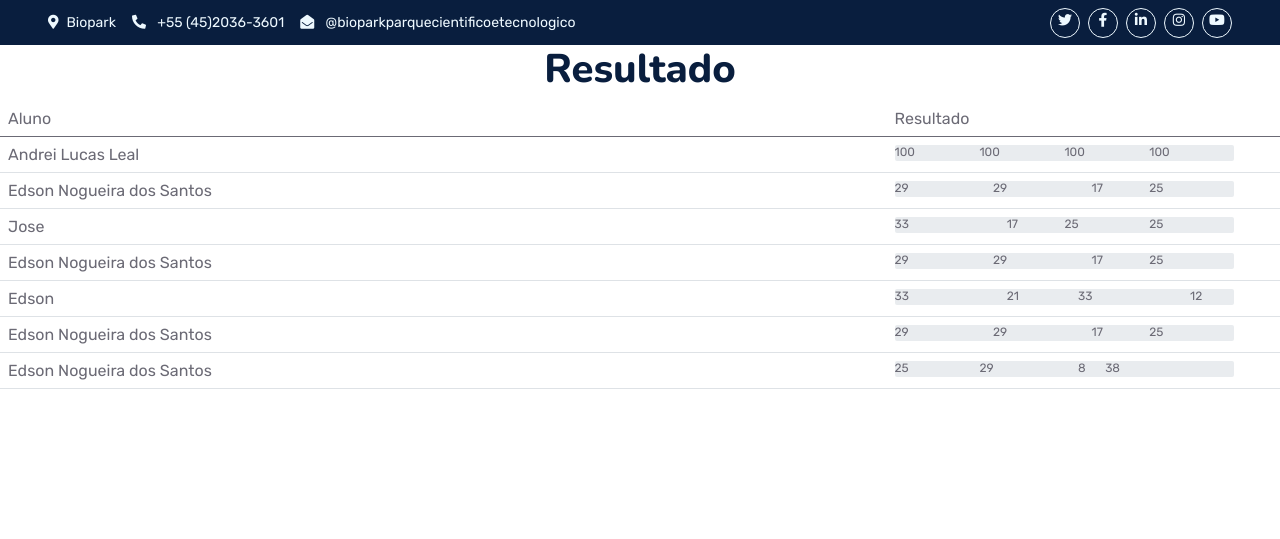
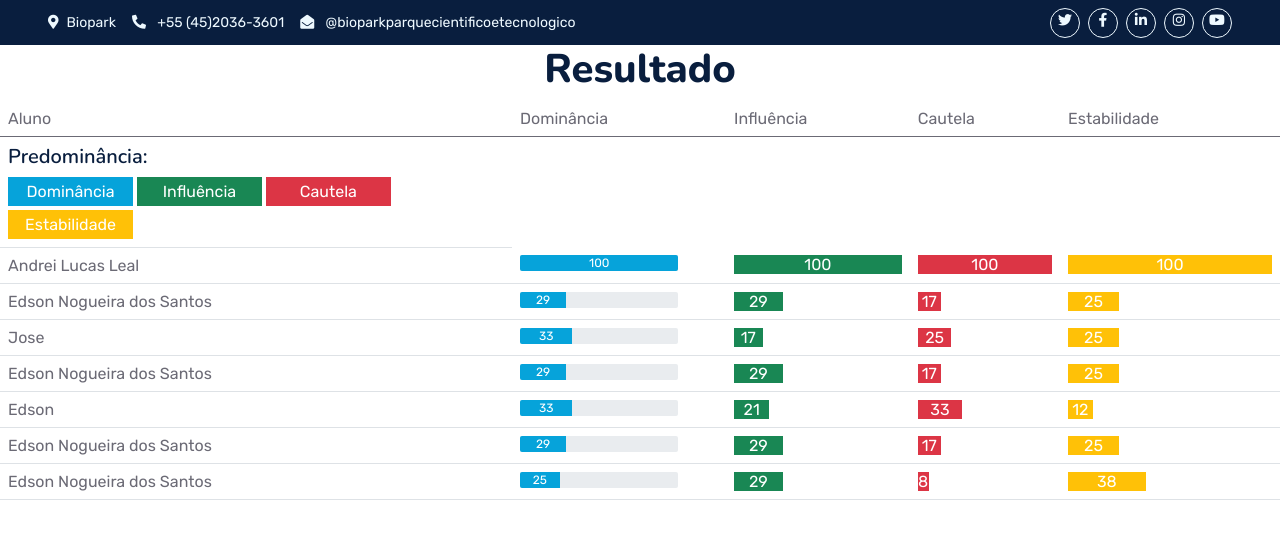
Before and after one commit to edsonsantos59/projeto5, a Django app: page /resultado/ in a window 1280 px wide. Shown: the top 539 px of the page. Run offline with Django 4.2, Linux system fonts and the light colour scheme; a user stored in the database is signed in; data comes from the database, SQL or seed files in the repository; both versions use the stored data as it was after the commit; some libraries are stand-ins or nearby versions.

Commit message:
Ajustes Tela Resultados

```diff
--- a/projeto5/templates/projeto5_website/resultado.html
+++ b/projeto5/templates/projeto5_website/resultado.html
@@ -7,31 +7,58 @@
     <thead>
       <tr class="tabela">
         <td>Aluno</td>
-        <td>Resultado</td>
+        <td>Dominância</td>
+        <td>Influência</td>
+        <td>Cautela</td>
+        <td>Estabilidade</td>
       </tr>
     </thead>
     <tbody>
+      <td width="40%">
+        <h5 style="display: inline-block">Predominância:</h5>
+        <div>
+          <label class="progress-bar " style="display: inline-block; width: 125px; padding: 1%" id="dominancia" name="dominancia"
+              checked="dominancia"> Dominância
+          </label>
+          <label class="progress-bar bg-success" style="display: inline-block; width: 125px; padding: 1%" id="influencia" name="influencia"
+              checked="influencia"> Influência
+          </label>
+          <label class="progress-bar bg-danger progress-bar-stripped" style="display: inline-block; width: 125px; padding: 1%" id="cautela" name="cautela"
+              checked="cautela"> Cautela
+          </label>
+          <label class="progress-bar bg-warning progress-bar-stx'ripped" style="display: inline-block; width: 125px; padding: 1%" id="estabilidade" name="estabilidade"
+              checked="estabilidade"> Estabilidade
+          </label>
+        </div>
+      </td>
       {% for resultado in resultados %}
         <tr>
           <td >{{resultado.aluno.nome}}</td>
           <td>
-            <div class="progress" style="max-width: 90%">
-              <div title="Dominância"
+            <div class="progress" style="max-width: 80%">
+              <div title="Dominância" class="progress-bar"
                   style="width: {% widthratio resultado.dominancia 1 100 %}%">
                   {% widthratio resultado.dominancia 1 100 %}
               </div>
-              <div title="Influencia"
+          </td>
+          <td>
+            <div title="Influencia" class="progress-bar bg-success"
                 style="width: {% widthratio resultado.influencia 1 100 %}%">
                 {% widthratio resultado.influencia 1 100 %}
             </div>
-              <div title="Cautela"
+          </td>
+          <td>
+            <div title="Cautela" class="progress-bar bg-danger"
                 style="width: {% widthratio resultado.cautela 1 100 %}%">
                 {% widthratio resultado.cautela 1 100 %}
             </div>
-              <div title="Estabilidade"
+          </td>
+          <td>
+            <div title="Estabilidade" class="progress-bar bg-warning"
                 style="width: {% widthratio resultado.estabilidade 1 100 %}%">
                 {% widthratio resultado.estabilidade 1 100 %}
             </div>
+          </td>
           </div>
         </td>
         </tr>
```
Also changed, not shown: projeto5/templates/projeto5_website/pergunta_form.html (deleted, +0 -11 lines), projeto5_website/filters.py (deleted, +0 -12 lines), db.sqlite3. Lines whose indentation alone changed are shown as unchanged.
